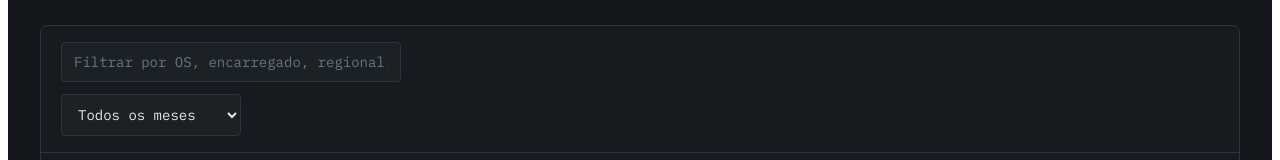
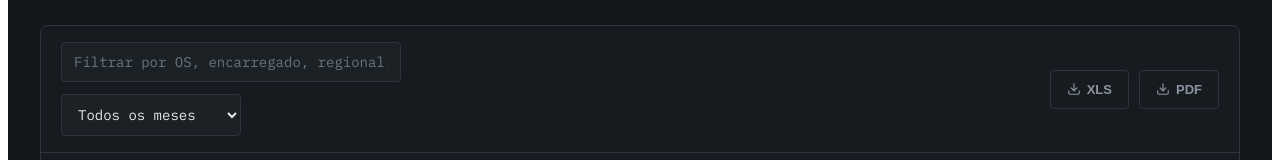
Before and after one commit to Cleytonnn/IndicaCMI, a React (Vite) app: page / in a window 1280 px wide. Shown: the part 510-670 px from the top of the page. Built offline with nearby package versions, Linux system fonts and the light colour scheme; a web font is replaced by a local one.

Commit message:
Permite digitar Encarregado/OS/Tipo de Serviço na aba Regras de Ouro e adiciona exportação XLS/PDF

```diff
--- a/package.json
+++ b/package.json
@@ -9,6 +9,7 @@
     "preview": "vite preview"
   },
   "dependencies": {
+    "jspdf": "^4.2.1",
     "lucide-react": "^0.463.0",
     "react": "^18.3.1",
     "react-dom": "^18.3.1",
--- a/src/registro-os.jsx
+++ b/src/registro-os.jsx
@@ -1,5 +1,6 @@
 import React, { useState, useMemo, useEffect } from "react";
 import * as XLSX from "xlsx";
+import { jsPDF } from "jspdf";
 import {
   Zap, Plus, Trash2, Download, Camera, CheckCircle2, XCircle,
   LayoutGrid, ClipboardList, AlertTriangle,
@@ -193,7 +194,6 @@ export default function App() {
   const exportXlsx = () => {
     const data = filtered.map((r) => {
       const selectedRules = Object.entries(r.regrasOuro || {}).filter(([, value]) => value).map(([key]) => RULES_DE_OURO[key]);
-      const allRulesSelected = Object.keys(RULES_DE_OURO).every((key) => r.regrasOuro?.[key]);
       return {
         "Data": r.data,
         "Nome do Encarregado": r.encarregado,
@@ -201,12 +201,10 @@ export default function App() {
         "Tipo de Serviço": r.tipoServico,
         "Regional": r.regional,
         "Observação": r.observacao,
-        "Não conformidade": r.naoConformidade,
+        "Status": r.conformidade,
+        "Descrição da Não Conformidade": r.descNaoConformidade,
         "Regras de Ouro": selectedRules.join("; "),
-        "Arquivos": r.arquivos?.map((f) => f.name).join(", "),
-        "Conforme": allRulesSelected ? "X" : "",
-        "Não conforme": allRulesSelected ? "" : "X",
-        "Descrição da Não Conformidade": allRulesSelected ? "" : (r.conformidade === "Não conforme" ? r.descNaoConformidade : ""),
+        "Arquivos": r.regrasArquivos ? Object.entries(r.regrasArquivos).filter(([, file]) => file).map(([key, file]) => `${RULES_DE_OURO[key]}: ${file.name}`).join("; ") : "",
         "Processo": r.processo,
         "Matrícula do Eletricista Líder": r.matriculaLider,
         "Matrícula do Eletricista": r.matriculaEletricista,
@@ -216,13 +214,53 @@ export default function App() {
     const ws = XLSX.utils.json_to_sheet(data);
     ws["!cols"] = [
       { wch: 12 }, { wch: 22 }, { wch: 12 }, { wch: 20 }, { wch: 14 },
-      { wch: 20 }, { wch: 20 }, { wch: 32 }, { wch: 26 }, { wch: 10 },
-      { wch: 12 }, { wch: 34 }, { wch: 16 }, { wch: 24 }, { wch: 20 }, { wch: 26 },
+      { wch: 20 }, { wch: 16 }, { wch: 30 }, { wch: 34 }, { wch: 20 },
+      { wch: 30 }, { wch: 24 }, { wch: 20 }, { wch: 26 },
     ];
     const wb = XLSX.utils.book_new();
     XLSX.utils.book_append_sheet(wb, ws, "Registros");
     const suffix = monthFilter === "all" ? new Date().toISOString().slice(0, 10) : `${monthFilter}-historic`;
     XLSX.writeFile(wb, `registros_os_${suffix}.xlsx`);
+  };
+
+  const exportPdf = () => {
+    const doc = new jsPDF({ unit: "pt", format: "a4" });
+    const margin = 40;
+    const lineHeight = 18;
+    let y = margin;
+    const headers = [
+      "Data", "Encarregado", "OS", "Tipo de Serviço", "Regional", "Status", "Não conformidade", "Regras de Ouro"
+    ];
+    doc.setFontSize(12);
+    doc.text("Relatório de Registros", margin, y);
+    y += lineHeight * 1.5;
+    doc.setFontSize(10);
+    doc.text(headers.join("  |  "), margin, y);
+    y += lineHeight;
+    doc.setLineWidth(0.5);
+    doc.line(margin, y - 8, 555, y - 8);
+
+    filtered.forEach((r) => {
+      if (y > 740) {
+        doc.addPage();
+        y = margin;
+      }
+      const selectedRules = Object.entries(r.regrasOuro || {}).filter(([, value]) => value).map(([key]) => RULES_DE_OURO[key]).join("; ");
+      const row = [
+        r.data || "-",
+        r.encarregado || "-",
+        r.os || "-",
+        r.tipoServico || "-",
+        r.regional || "-",
+        r.conformidade || "-",
+        r.descNaoConformidade || "-",
+        selectedRules || "-",
+      ];
+      doc.text(row.join("  |  "), margin, y);
+      y += lineHeight;
+    });
+    const suffix = monthFilter === "all" ? new Date().toISOString().slice(0, 10) : `${monthFilter}-historic`;
+    doc.save(`registros_os_${suffix}.pdf`);
   };
 
   const totals = useMemo(() => {
@@ -532,6 +570,14 @@ export default function App() {
                   ))}
                 </select>
               </div>
+              <div style={{ display: "flex", gap: 10, flexWrap: "wrap" }}>
+                <button className="btn-ghost" onClick={exportXlsx} style={{ display: "inline-flex", alignItems: "center", gap: 6 }}>
+                  <Download size={14} /> XLS
+                </button>
+                <button className="btn-ghost" onClick={exportPdf} style={{ display: "inline-flex", alignItems: "center", gap: 6 }}>
+                  <Download size={14} /> PDF
+                </button>
+              </div>
             </div>
           <div style={{ overflowX: "auto" }}>
             <table>
@@ -647,16 +693,31 @@ export default function App() {
           </div>
           <div style={{ display: "grid", gridTemplateColumns: "repeat(3, minmax(0, 1fr))", gap: 12, marginBottom: 20 }}>
             <div style={{ background: "#1C2126", border: "1px solid #2E3540", borderRadius: 8, padding: 16 }}>
-              <div style={{ fontSize: 11, color: "#6B7580", marginBottom: 6, textTransform: "uppercase", letterSpacing: "0.08em" }}>Encarregado</div>
-              <div style={{ fontSize: 15, fontWeight: 700, color: "#E8EBEE" }}>{form.encarregado || "—"}</div>
+              <label className="field-label" style={{ marginBottom: 10 }}>Encarregado</label>
+              <input
+                value={form.encarregado}
+                onChange={(e) => update("encarregado", e.target.value)}
+                className="field-input"
+                placeholder="Digite o encarregado"
+              />
             </div>
             <div style={{ background: "#1C2126", border: "1px solid #2E3540", borderRadius: 8, padding: 16 }}>
-              <div style={{ fontSize: 11, color: "#6B7580", marginBottom: 6, textTransform: "uppercase", letterSpacing: "0.08em" }}>OS</div>
-              <div style={{ fontSize: 15, fontWeight: 700, color: "#E8EBEE" }}>{form.os || "—"}</div>
+              <label className="field-label" style={{ marginBottom: 10 }}>OS</label>
+              <input
+                value={form.os}
+                onChange={(e) => update("os", e.target.value)}
+                className="field-input"
+                placeholder="Digite a OS"
+              />
             </div>
             <div style={{ background: "#1C2126", border: "1px solid #2E3540", borderRadius: 8, padding: 16 }}>
-              <div style={{ fontSize: 11, color: "#6B7580", marginBottom: 6, textTransform: "uppercase", letterSpacing: "0.08em" }}>Tipo de Serviço</div>
-              <div style={{ fontSize: 15, fontWeight: 700, color: "#E8EBEE" }}>{form.tipoServico || "—"}</div>
+              <label className="field-label" style={{ marginBottom: 10 }}>Tipo de Serviço</label>
+              <input
+                value={form.tipoServico}
+                onChange={(e) => update("tipoServico", e.target.value)}
+                className="field-input"
+                placeholder="Digite o tipo de serviço"
+              />
             </div>
           </div>
           <div style={{ background: "#1C2126", border: "1px solid #2E3540", borderRadius: 8, padding: 20, marginBottom: 20 }}>
```
Also changed, not shown: 1 other file (tests, documents, lock files or other folders).
